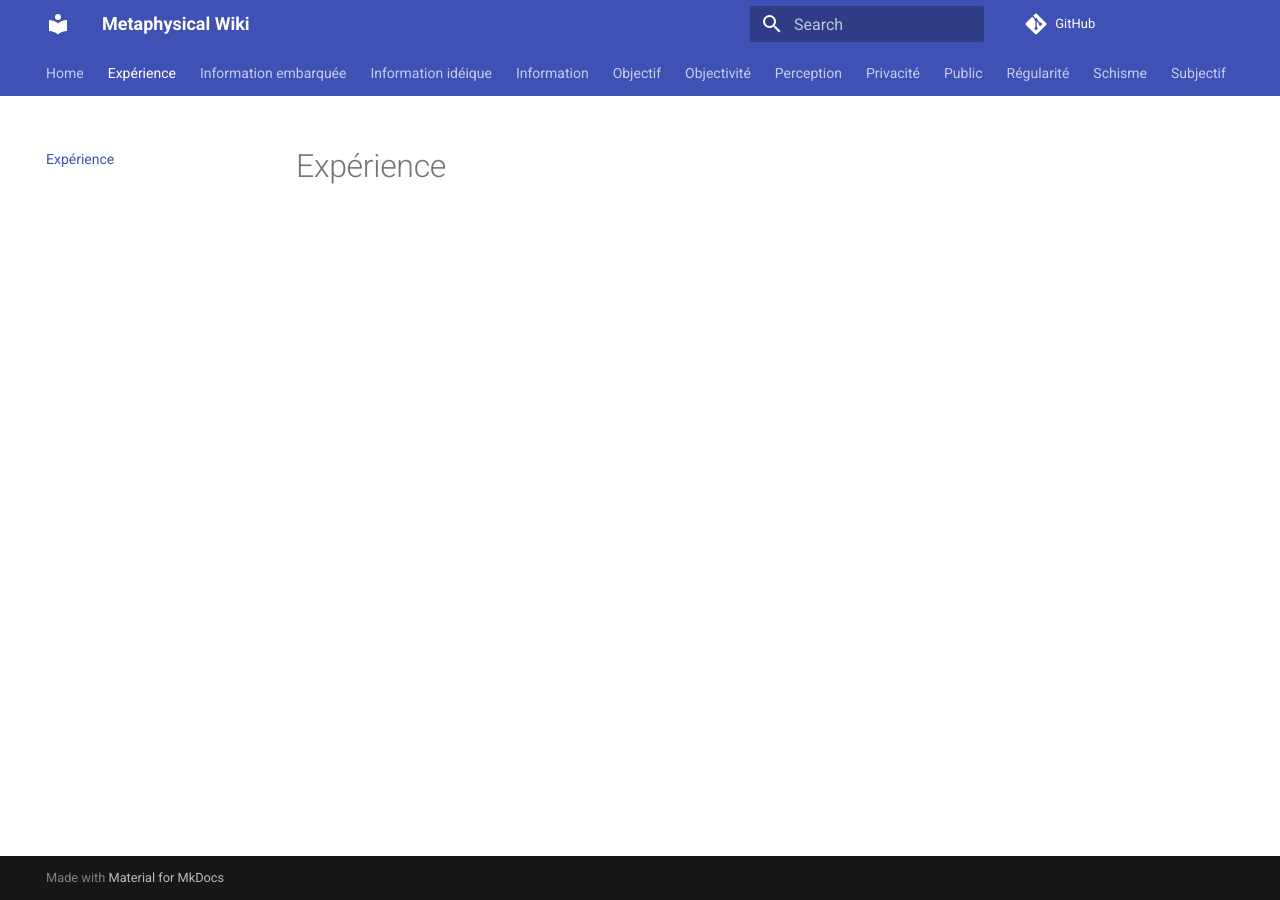
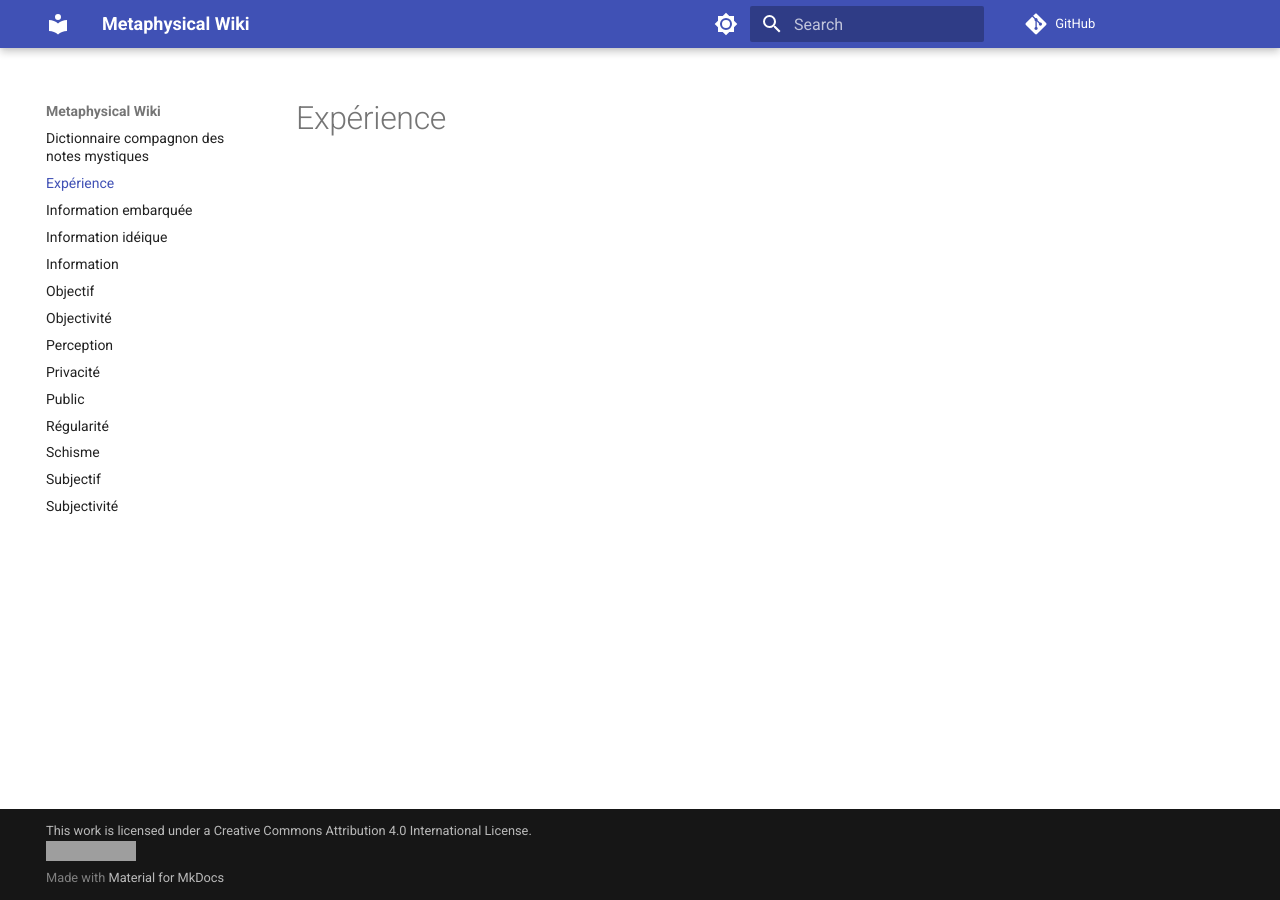
Before and after one commit to aernesto/metaphysical-wiki, an MkDocs documentation site: the page built from docs/experience.md, in a window 1280 px wide. Built offline with MkDocs 1.6.1 and Material for MkDocs 9.7.7, drawn with Linux system fonts in a browser that asks for light colours; comment, search, counter and statistics services are not loaded; grey boxes are pictures that could not be loaded.

Commit message:
revamp wiki

```diff
--- a/mkdocs.yml
+++ b/mkdocs.yml
@@ -1,10 +1,5 @@
 site_name: Metaphysical Wiki
 repo_url: https://github.com/aernesto/metaphysical-wiki
-
-theme:
-  name: material
-  features:
-    - navigation.tabs # Optional: creates horizontal tabs for top-level directories
 
 markdown_extensions:
   - pymdownx.arithmatex:
@@ -17,3 +12,44 @@ extra_javascript:
   - javascripts/mathjax.js
   - https://polyfill.io/v3/polyfill.min.js?features=es6
   - https://cdn.jsdelivr.net/npm/mathjax@3/es5/tex-mml-chtml.js
+
+copyright: >
+  This work is licensed under a
+  <a rel="license" href="http://creativecommons.org/licenses/by/4.0/">
+  Creative Commons Attribution 4.0 International License</a>.
+  <br>
+  <a rel="license" href="http://creativecommons.org/licenses/by/4.0/">
+  <img alt="Creative Commons License" style="border-width:0"
+  src="https://i.creativecommons.org/l/by/4.0/88x31.png" /></a>
+
+
+site_url: https://aernesto.github.io/metaphysical-wiki/
+edit_uri: edit/main/docs/
+
+theme:
+  custom_dir: overrides
+  name: material
+  palette:
+    # Deep, scholarly dark/light mode toggle
+    - media: "(prefers-color-scheme: light)"
+      scheme: default
+      primary: slate
+      accent: indigo
+      toggle:
+        icon: material/brightness-7
+        name: Switch to dark mode
+    - media: "(prefers-color-scheme: dark)"
+      scheme: slate
+      primary: black
+      accent: indigo
+      toggle:
+        icon: material/brightness-4
+        name: Switch to light mode
+  features:
+    - navigation.top           # "Back to top" button for long entries
+    - navigation.tracking      # Highlights sidebar based on scroll position
+    - navigation.sections      # Groups alphabetical headers in the sidebar
+    - search.suggest           # Instant title matching as you type
+    - search.highlight         # Highlights keywords in the text
+    - search.share             # Lets you share deep-links to search results
+    - content.code.copy        # Adds a copy button to code blocks (like LaTeX)
--- /dev/null
+++ b/overrides/main.html
@@ -0,0 +1,5 @@
+{% extends "base.html" %}
+
+{% block extrahead %}
+  <link rel="license" href="http://creativecommons.org/licenses/by/4.0/">
+{% endblock %}
```
Also changed, not shown: docs/index.md (+23 -0 lines).
